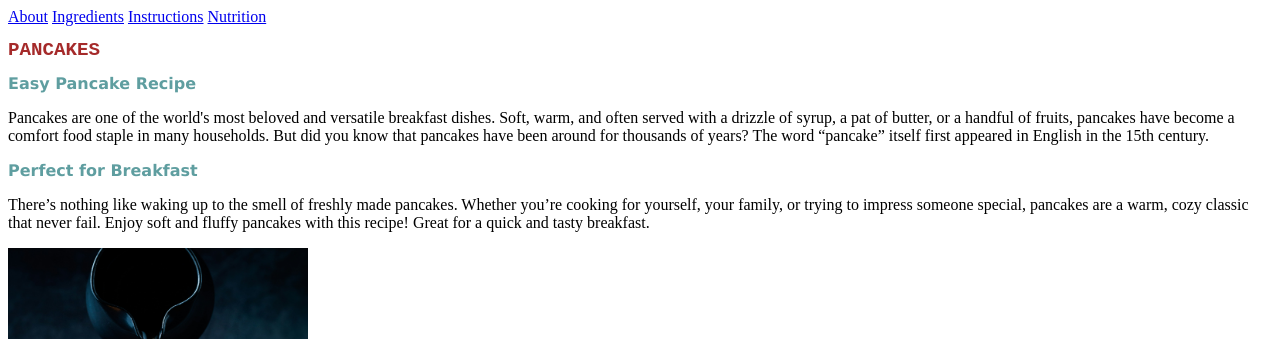
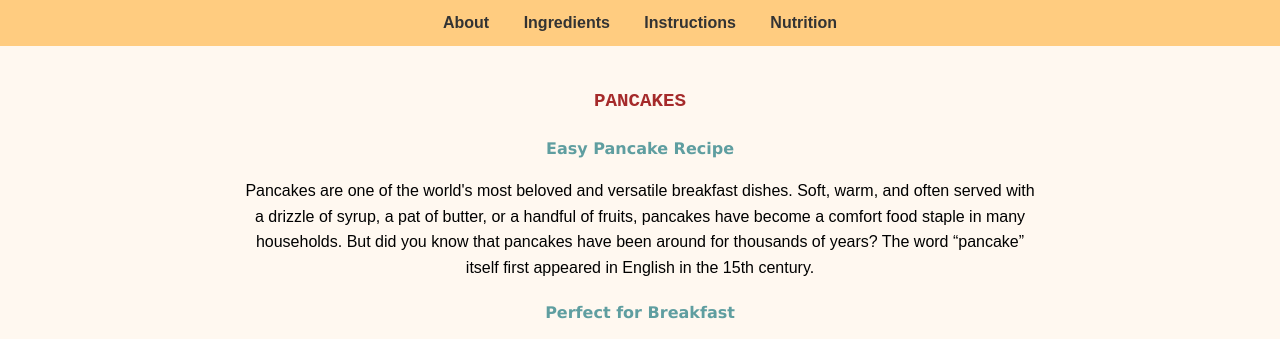
Before and after one commit to michellek22/michellek22.github.io, a plain HTML site: page index.html in a window 1280 px wide. Shown: the top 339 px of the page. Drawn offline with Linux system fonts and the light colour scheme.

Commit message:
Update style.css

```diff
--- a/styles/style.css
+++ b/styles/style.css
@@ -23,3 +23,40 @@ h2.title {
     font-family:Verdana, Geneva, Tahoma, sans-serif
     font-size: small;
 }
+
+body {
+    font-family: Arial, sans-serif;
+    line-height: 1.6;
+    margin: 0;
+    padding: 0;
+    background-color: #fff8f0;
+}
+
+.center-content {
+    max-width: 800px;
+    margin: 0 auto;
+    padding: 20px;
+    text-align: center;
+}
+
+.title {
+    color: #d2691e;
+    margin-top: 20px;
+}
+
+.navbar {
+    background-color: #ffcc80;
+    padding: 10px 0;
+    text-align: center;
+}
+
+.navbar a {
+    text-decoration: none;
+    margin: 0 15px;
+    color: #333;
+    font-weight: bold;
+}
+
+.navbar a:hover {
+    color: #ff6600;
+}
```
